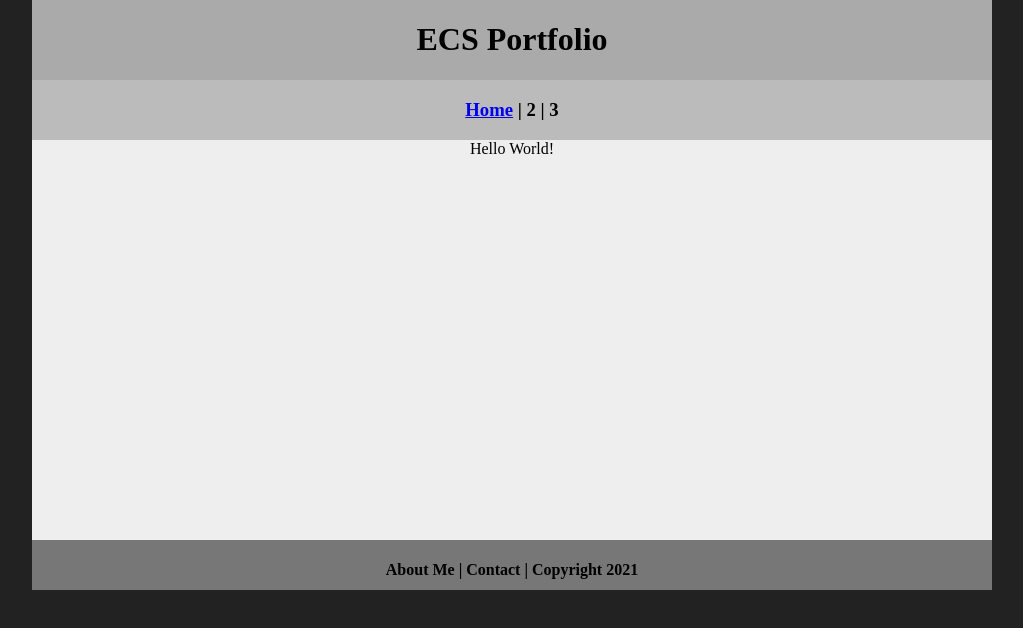
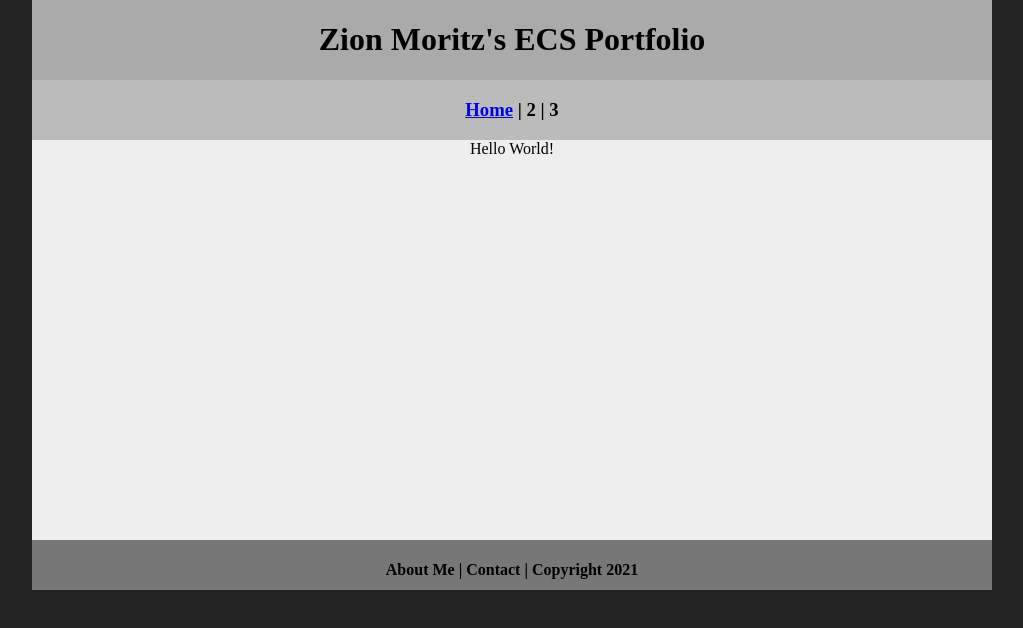
Before and after one commit to ZionMoritz/ecsportfolio2025, a plain HTML site: page index.html in a window 1280 px wide. Shown: the whole page, without its empty margins (128-1151 px from the left). Drawn offline with Linux system fonts and the light colour scheme.

Commit message:
Update index.html

```diff
--- a/index.html
+++ b/index.html
@@ -3,13 +3,13 @@
 <head>
 	<!-- This is a comment! Text here will be ignored by the browser. -->
 	<meta charset="UTF-8">
-	<title>My Portfolio</title>
+	<title> Zion Moritz's ECS Portfolio </title>
 	<link href="myCSS.css" rel="stylesheet" type="text/css">
 </head>
 <body>
 <div class="container">
   <div class="header">
-  	<h1>ECS Portfolio</h1>
+  	<h1> Zion Moritz's ECS Portfolio </h1>
   </div>
   <div class="nav">
     <h3><a href="index.html">Home</a> | 2 | 3</h3>
```
